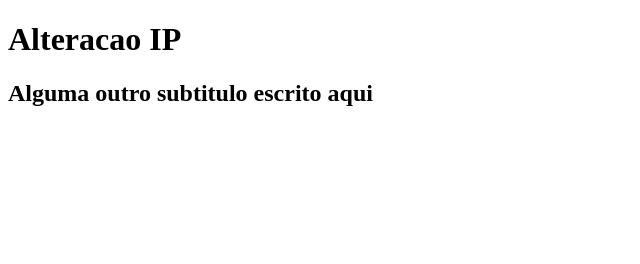
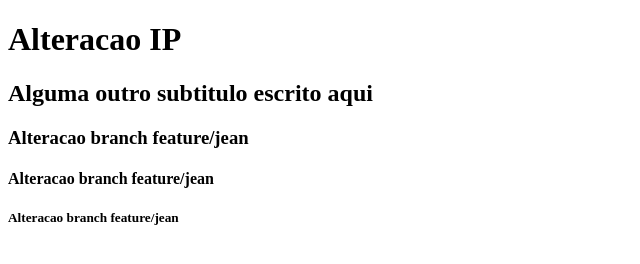
Before and after one commit to jeanvs96/exercicio, a plain HTML site: page index.html in a window 1280 px wide. Shown: the whole page, without its empty margins (0-640 px from the left). Drawn offline with Linux system fonts and the light colour scheme.

Commit message:
adicionando novas tags

```diff
--- a/index.html
+++ b/index.html
@@ -9,5 +9,8 @@
 <body>
     <h1>Alteracao IP</h1>
     <h2> Alguma outro subtitulo escrito aqui </h2>
+    <h3>Alteracao branch feature/jean</h3>
+    <h4>Alteracao branch feature/jean</h4>
+    <h5>Alteracao branch feature/jean</h5>
 </body>
 </html>
```
